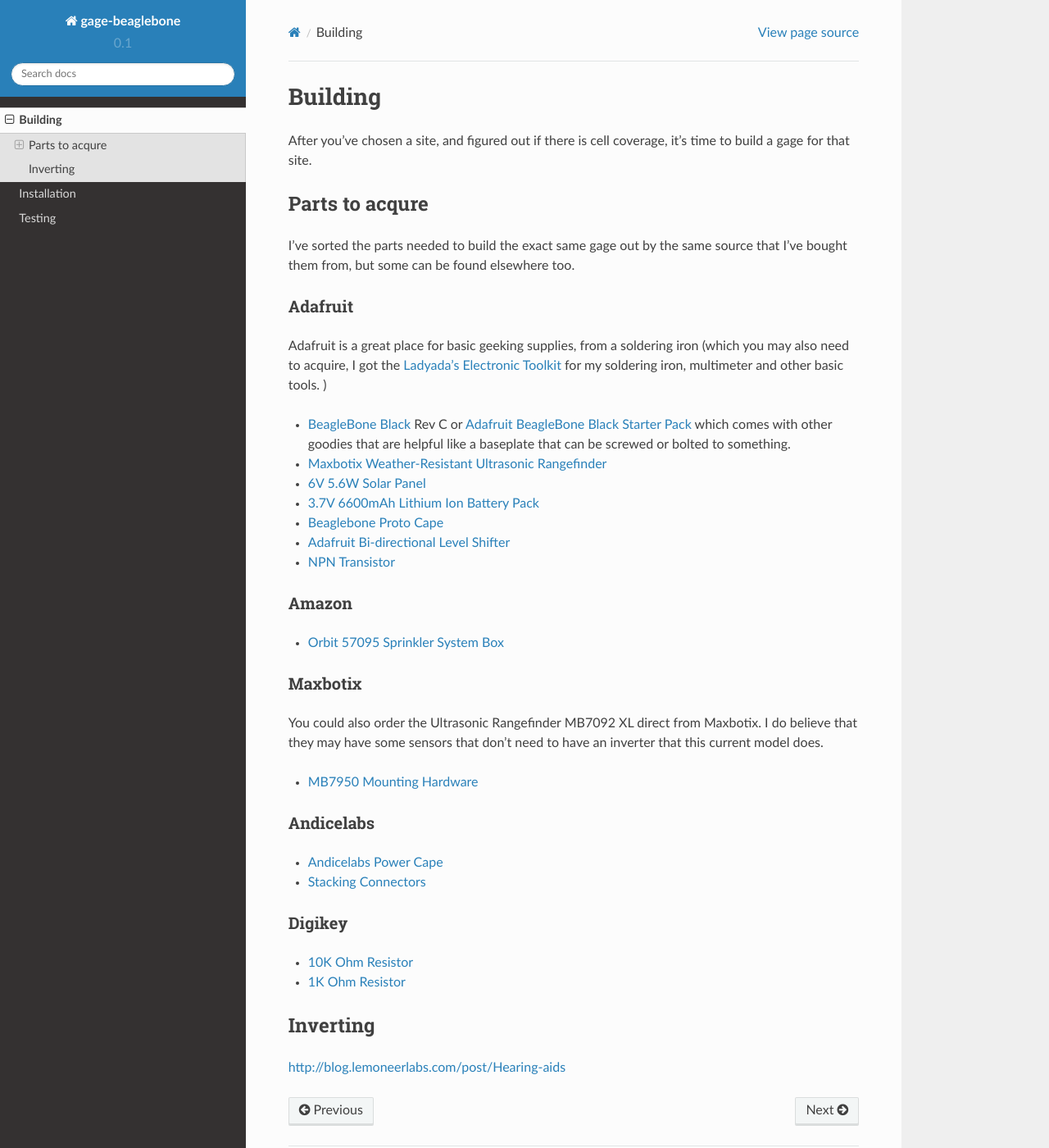
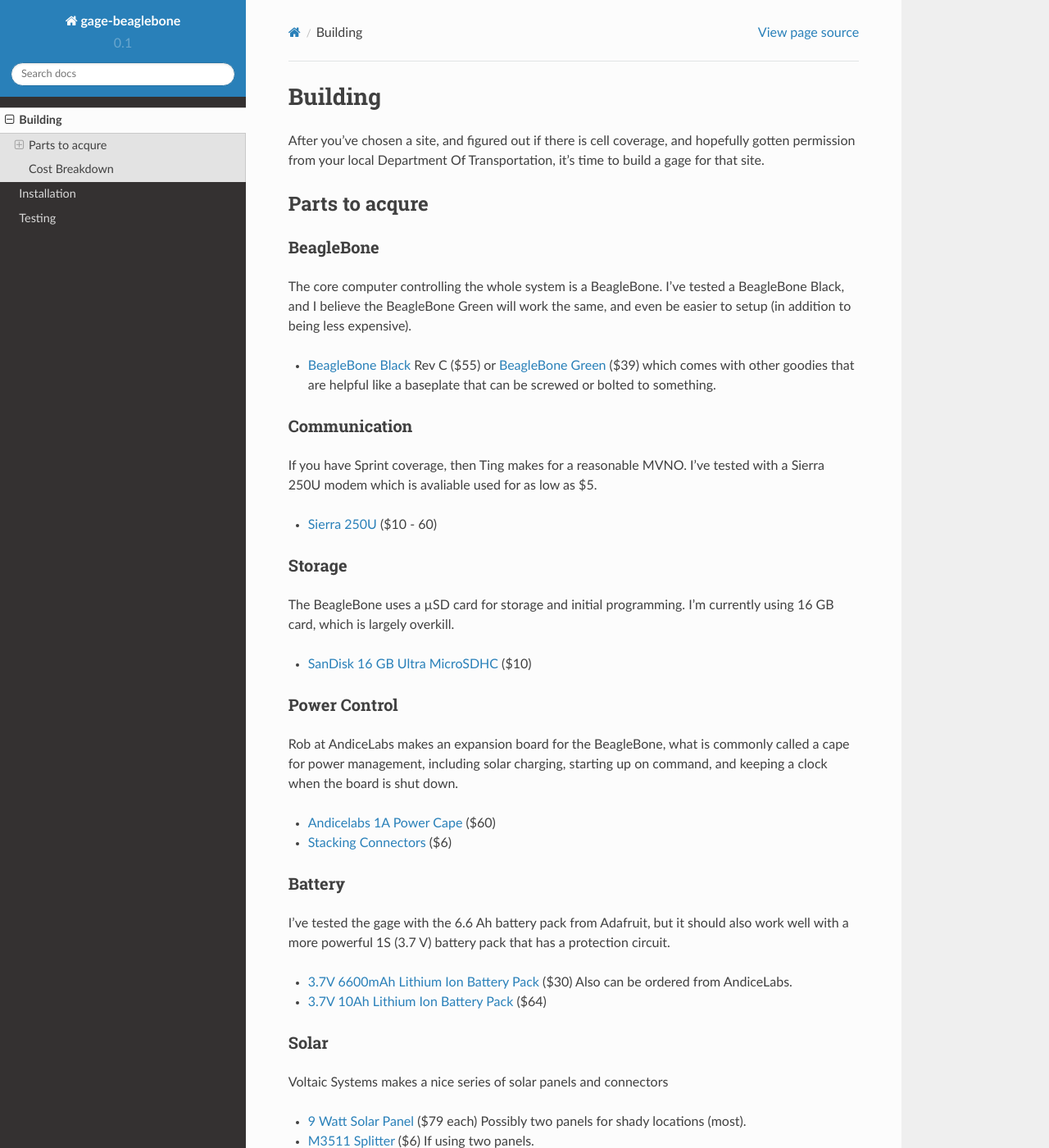
Before and after one commit to abkfenris/gage-beaglebone, a Sphinx documentation site: the page built from docs/build.rst, in a window 1280 px wide and 1400 px high. Shown: the whole window at 82% size. Built offline with Sphinx 7.4.7 and the Read the Docs theme 2.0.0, drawn with Linux system fonts in a browser that asks for light colours; some of the changed text lies outside the part shown.

Commit message:
Build stuff

```diff
--- a/docs/build.rst
+++ b/docs/build.rst
@@ -1,75 +1,138 @@
 Building
 ========
 
-After you've chosen a site, and figured out if there is cell coverage, it's time
-to build a gage for that site.
+After you've chosen a site, and figured out if there is cell coverage, and hopefully gotten permission from your local Department Of Transportation, it's time to build a gage for that site.
 
 Parts to acqure
 ---------------
-I've sorted the parts needed to build the exact same gage out by the same source
-that I've bought them from, but some can be found elsewhere too.
 
-Adafruit
-~~~~~~~~
-Adafruit is a great place for basic geeking supplies, from a soldering iron
-(which you may also need to acquire, I got the `Ladyada's Electronic Toolkit`_
-for my soldering iron, multimeter and other basic tools. )
-
-- `BeagleBone Black`_ Rev C or `Adafruit BeagleBone Black Starter Pack`_ which comes with other goodies that are helpful like a baseplate that can be screwed or bolted to something.
-- `Maxbotix Weather-Resistant Ultrasonic Rangefinder`_
-- `6V 5.6W Solar Panel`_
-- `3.7V 6600mAh Lithium Ion Battery Pack`_
-- `Beaglebone Proto Cape`_
-- `Adafruit Bi-directional Level Shifter`_
-- `NPN Transistor`_
-
-Amazon
-~~~~~~
-- `Orbit 57095 Sprinkler System Box`_
-
-Maxbotix
-~~~~~~~~
-You could also order the Ultrasonic Rangefinder MB7092 XL direct from Maxbotix.
-I do believe that they may have some sensors that don't need to have an inverter
-that this current model does.
-
-- `MB7950 Mounting Hardware`_
-
-Andicelabs
+BeagleBone
 ~~~~~~~~~~
 
-- `Andicelabs Power Cape`_
-- `Stacking Connectors`_
+The core computer controlling the whole system is a BeagleBone.
+I've tested a BeagleBone Black, and I believe the BeagleBone Green will work the same, and even be easier to setup (in addition to being less expensive).
+
+- `BeagleBone Black`_ Rev C ($55) or `BeagleBone Green`_ ($39) which comes with other goodies that are helpful like a baseplate that can be screwed or bolted to something.
+
+Communication
+~~~~~~~~~~~~~
+
+If you have Sprint coverage, then Ting makes for a reasonable MVNO.
+I've tested with a Sierra 250U modem which is avaliable used for as low as $5.
+
+- `Sierra 250U`_ ($10 - 60)
+
+Storage
+~~~~~~~
+
+The BeagleBone uses a µSD card for storage and initial programming.
+I'm currently using 16 GB card, which is largely overkill.
+
+- `SanDisk 16 GB Ultra MicroSDHC`_ ($10)
 
 
-Digikey
+Power Control
+~~~~~~~~~~~~~
+
+Rob at AndiceLabs makes an expansion board for the BeagleBone, what is commonly called a cape for power management, including solar charging, starting up on command, and keeping a clock when the board is shut down.
+
+- `Andicelabs 1A Power Cape`_ ($60)
+- `Stacking Connectors`_ ($6)
+
+
+Battery
 ~~~~~~~
 
-- `10K Ohm Resistor`_
-- `1K Ohm Resistor`_
+I've tested the gage with the 6.6 Ah battery pack from Adafruit, but it should also work well with a more powerful 1S (3.7 V) battery pack that has a protection circuit.
+
+- `3.7V 6600mAh Lithium Ion Battery Pack`_ ($30) Also can be ordered from AndiceLabs.
+- `3.7V 10Ah Lithium Ion Battery Pack`_ ($64)
 
 
+Solar
+~~~~~
+
+Voltaic Systems makes a nice series of solar panels and connectors
+
+- `9 Watt Solar Panel`_ ($79 each) Possibly two panels for shady locations (most).
+- `M3511 Splitter`_ ($6) If using two panels.
+- `Extension with Exposed Leads`_ ($4) Makes for a nice clean, no outside soldering needed connection.
+- `Edge Mounts`_ ($4) Makes it easier to mount two panels side by side.
+
+Case
+~~~~
+Using a simple water resistant case from Amazon.
+Could use something much smaller.
+
+- `Orbit 57095 Sprinkler System Box`_ ($33)
 
 
+Ultrasonic Sensor
+~~~~~~~~~~~~~~~~~
+Finally the sensor, which is a `MB7386 Ultrasonic Rangefinder`_ from Maxbotix which will give 10 meters of range and was reccomended by the company after trying others.
 
-Inverting
----------
+- `MB7386 Ultrasonic Rangefinder`_ ($120)
+- `MB7950 Mounting Hardware`_ ($3)
 
-http://blog.lemoneerlabs.com/post/Hearing-aids
+
+Cost Breakdown
+--------------
+
++-------------------------+------+
+| Item                    | Cost |
++=========================+======+
+| Beaglebone Black        | 55   |
++-------------------------+------+
+| Sierra 250u             | 10   |
++-------------------------+------+
+| MicroSDHC               | 10   |
++-------------------------+------+
+| PowerCape               | 60   |
++-------------------------+------+
+| Stacking Headers        | 6    |
++-------------------------+------+
+| 3.7V 6600mAh Battery    | 30   |
++-------------------------+------+
+| 9 Watt Solar Panel * 2  | 158  |
++-------------------------+------+
+| M3511 Splitter          | 6    |
++-------------------------+------+
+| Extension               | 4    |
++-------------------------+------+
+| Edge Mounts             | 4    |
++-------------------------+------+
+| Orbit Sprinkler Box     | 33   |
++-------------------------+------+
+| MB7386                  | 120  |
++-------------------------+------+
+| Mounting Hardware       | 3    |
++-------------------------+------+
+|                         |      |
++-------------------------+------+
+| *Total as Tested*:      | 499  |
++-------------------------+------+
+
+Not counting supplies that you can raid from your local hardware store.
 
 
 .. _BeagleBone Black: https://www.adafruit.com/products/1996
-.. _Adafruit BeagleBone Black Starter Pack: https://www.adafruit.com/products/703
-.. _NPN Transistor: https://www.adafruit.com/products/756
-.. _Ladyada's Electronic Toolkit: https://www.adafruit.com/products/136
+.. _BeagleBone Green: http://www.mouser.com/ProductDetail/Seeed-Studio/102010027/?qs=Hlcjo%2fO3pQ5AxSET1oW%252b%252bg%3d%3d
+
+.. _Sierra 250U: https://www.amazon.com/Sierra-Wireless-Aircard-250U-SW250U3G4G/dp/B00HZTD812/ref=sr_1_6?ie=UTF8&qid=1493134088&sr=8-6&keywords=sierra+250u
+
+.. _9 Watt Solar Panel: https://www.voltaicsystems.com/9-watt-panel
+.. _M3511 Splitter: https://www.voltaicsystems.com/m3511-splitter
+.. _Extension with Exposed Leads: https://www.voltaicsystems.com/extension-with-exposed-leads
+.. _Edge Mounts: https://www.voltaicsystems.com/edge-mounts-2
+
+.. _Orbit 57095 Sprinkler System Box: http://www.amazon.com/gp/product/B000VYGMF2/
+.. _SanDisk 16 GB Ultra MicroSDHC: https://www.amazon.com/SanDisk-Ultra-Micro-Adapter-SDSQUNC-016G-GN6MA/dp/B010Q57SEE/ref=sr_1_2?ie=UTF8&qid=1493133490&sr=8-2&keywords=SanDisk+-+Ultra+Plus+16GB+microSDHC+Class+10+UHS-1
+
+.. _3.7V 6600mAh Lithium Ion Battery Pack: https://www.adafruit.com/products/353
+.. _3.7V 10Ah Lithium Ion Battery Pack: http://www.batteryspace.com/customizepolymerli-ionbattery37v10ah37wh7aratethinpvcandnolabelcu-mm109pid4816.aspx
+
+.. _Andicelabs 1A Power Cape: http://andicelabs.com/shop/andicelabs/beaglebone-high-power-cape-1a-charge-rate/
+.. _Stacking Connectors: http://andicelabs.com/shop/connectors/beaglebone-stacking-headers/
+
+.. _MB7386 Ultrasonic Rangefinder: http://maxbotix.com/Ultrasonic_Sensors/MB7386.htm
 .. _MB7950 Mounting Hardware: http://www.maxbotix.com/Ultrasonic_Sensors/MB7950.htm
-.. _Orbit 57095 Sprinkler System Box: http://www.amazon.com/gp/product/B000VYGMF2/
-.. _Maxbotix Weather-Resistant Ultrasonic Rangefinder: https://www.adafruit.com/product/1137
-.. _6V 5.6W Solar Panel: https://www.adafruit.com/products/1525
-.. _3.7V 6600mAh Lithium Ion Battery Pack: https://www.adafruit.com/products/353
-.. _Andicelabs Power Cape:
-.. _Stacking Connectors:
-.. _Beaglebone Proto Cape: https://www.adafruit.com/products/572
-.. _Adafruit Bi-directional Level Shifter: https://www.adafruit.com/products/757
-.. _10K Ohm Resistor: http://www.digikey.com/product-detail/en/RNMF14FTC10K0/S10KCACT-ND/2617809
-.. _1K Ohm Resistor: http://www.digikey.com/product-detail/en/RNMF14FTC1K00/S1KCACT-ND/2617458
```
